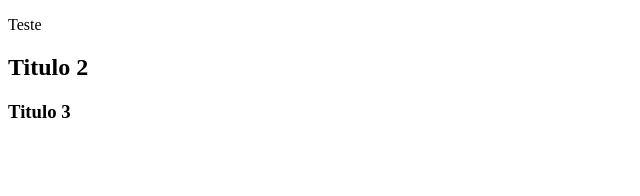
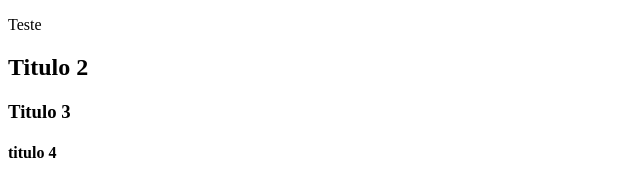
Before and after one commit to tlhxfps/primeirocurso_github, a plain HTML site: page 1_Primeiro_Repo/index.html in a window 1280 px wide. Shown: the full height of the page, 0-640 px from the left. Drawn offline with Linux system fonts and the light colour scheme.

Commit message:
Incluindo h4 e testando tag

```diff
--- a/1_Primeiro_Repo/index.html
+++ b/1_Primeiro_Repo/index.html
@@ -10,5 +10,6 @@
     <p>Teste</p>
     <h2>Titulo 2</h2>
     <h3>Titulo 3</h3>
+    <h4>titulo 4</h4>
 </body>
 </html>
```
